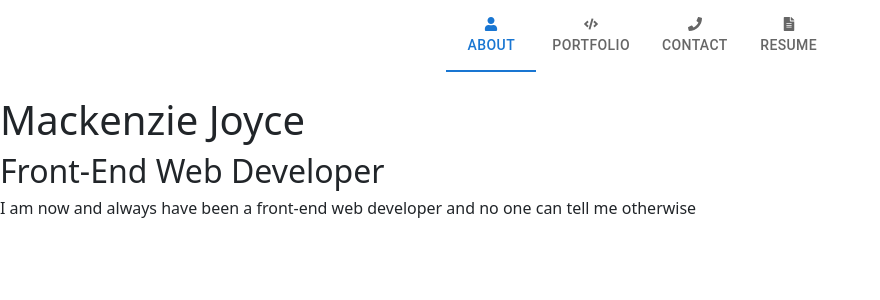
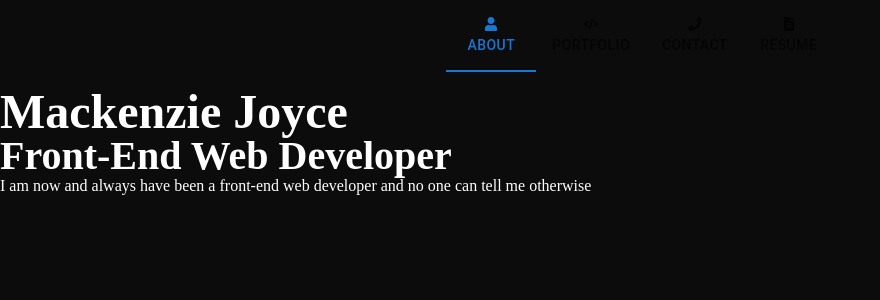
Before and after one commit to MackenzieJoyce/Portfolio, a React (Create React App) app: page / in a window 1280 px wide. Shown: the top 300 px of the page, without its empty margins (0-880 px from the left). Built offline with nearby package versions, Linux system fonts and the light colour scheme.

Commit message:
uninstalled bootstrap, custom css is back!

```diff
--- a/package.json
+++ b/package.json
@@ -10,7 +10,6 @@
     "@testing-library/jest-dom": "^5.16.5",
     "@testing-library/react": "^13.3.0",
     "@testing-library/user-event": "^13.5.0",
-    "bootstrap": "^5.2.0",
     "react": "^18.2.0",
     "react-dom": "^18.2.0",
     "react-icons": "^4.4.0",
--- a/src/App.js
+++ b/src/App.js
@@ -1,5 +1,4 @@
 import React from 'react';
-import { ThemeProvider, createTheme } from '@mui/material/styles';
 import Tabs from '@mui/material/Tabs';
 import Tab from '@mui/material/Tab';
 import { FaUser, FaCode, FaPhone, FaFileAlt } from 'react-icons/fa';
@@ -14,19 +13,6 @@ import Resume from './components/Resume';
 import project from './project';
 
 const App = () => {
-  const theme = createTheme({
-    components: {
-      MuiButton: {
-        styleOverrides: {
-          root: {
-            backgroundColor: 'rgb(12, 12, 12)',
-            color: '#fff'
-          }
-        }
-      }
-    }
-  });
-
   // Says which tab is currently clicked
   const [selectedTab, setSelectedTab] = React.useState(0);
 
@@ -36,7 +22,6 @@ const App = () => {
   };
 
   return (
-    <ThemeProvider theme={theme}>
       <header>
         <Tabs
           value={selectedTab}
@@ -56,7 +41,6 @@ const App = () => {
         {selectedTab === 2 && <Contact />}
         {selectedTab === 3 && <Resume />}
       </header>
-    </ThemeProvider>
   );
 };
 
--- a/src/css/style.css
+++ b/src/css/style.css
@@ -6,6 +6,8 @@ body {
     width: 100%;
     height: 100vh;
     margin: 0;
+    background-color: rgb(12, 12, 12);
+    color: #fff;
 }
 
 h1 {
--- a/src/index.js
+++ b/src/index.js
@@ -4,7 +4,7 @@ import './css/reset.css';
 import './css/style.css';
 import App from './App';
 import reportWebVitals from './reportWebVitals';
-import 'bootstrap/dist/css/bootstrap.css';
+// import 'bootstrap/dist/css/bootstrap.css';
 
 const root = ReactDOM.createRoot(document.getElementById('root'));
 root.render(
```
Also changed, not shown: 1 other file (tests, documents, lock files or other folders).
